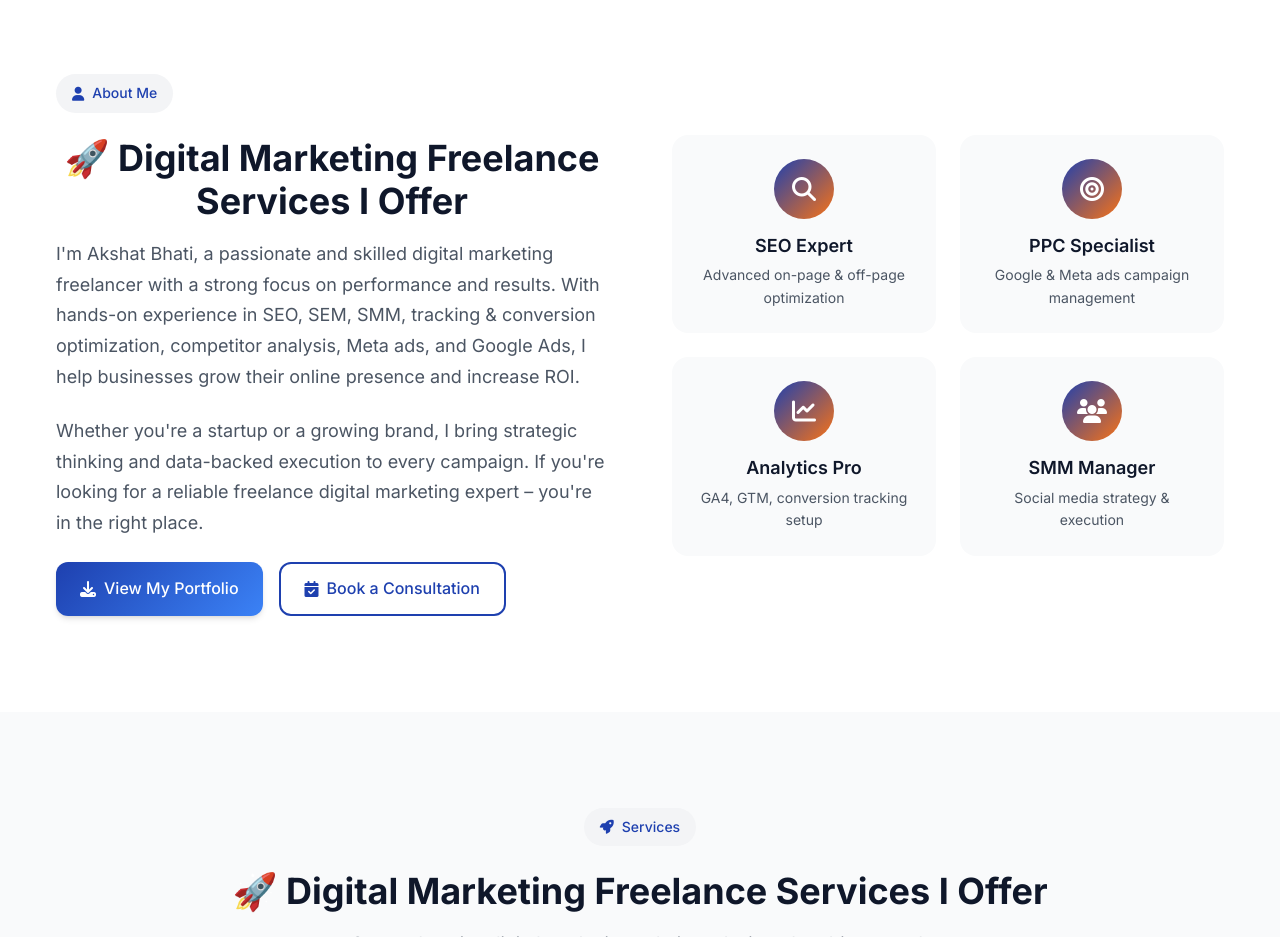
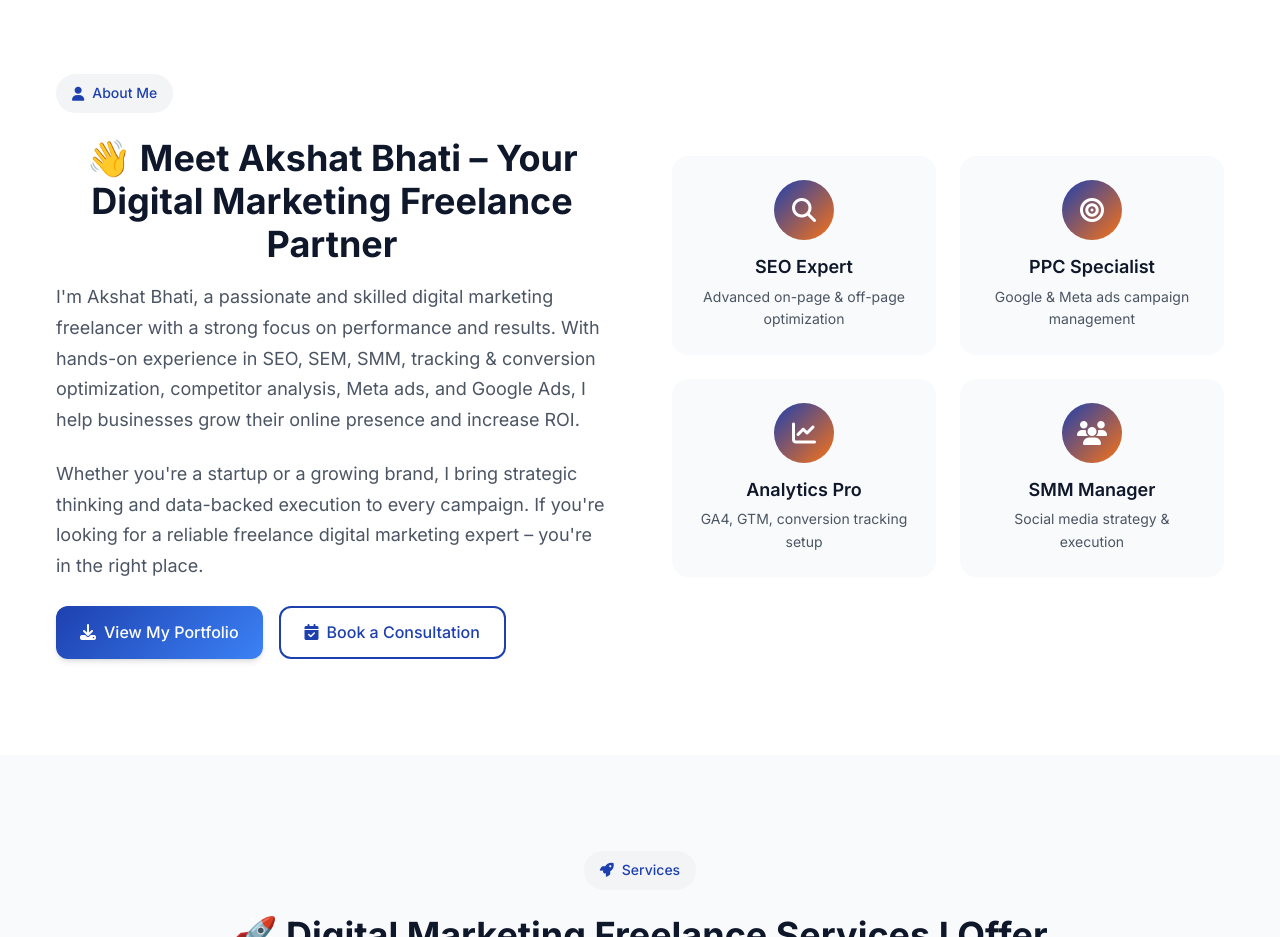
Before and after one commit to aksh123456789/Akshat-Bhati, a plain HTML site: page index.html in a window 1280 px wide. Shown: the part 840-1777 px from the top of the page. Drawn offline with Linux system fonts and the light colour scheme.

Commit message:
Update index.html

```diff
--- a/index.html
+++ b/index.html
@@ -105,7 +105,7 @@
                         <span>About Me</span>
                     </div>
                     <h2 class="section-title">
-                        🚀 Digital Marketing Freelance Services I Offer
+                        👋 Meet Akshat Bhati – Your Digital Marketing Freelance Partner
                     </h2>
                     <p class="about-description">
                         I'm Akshat Bhati, a passionate and skilled digital marketing freelancer with a strong focus on performance and results. With hands-on experience in SEO, SEM, SMM, tracking & conversion optimization, competitor analysis, Meta ads, and Google Ads, I help businesses grow their online presence and increase ROI.
```
